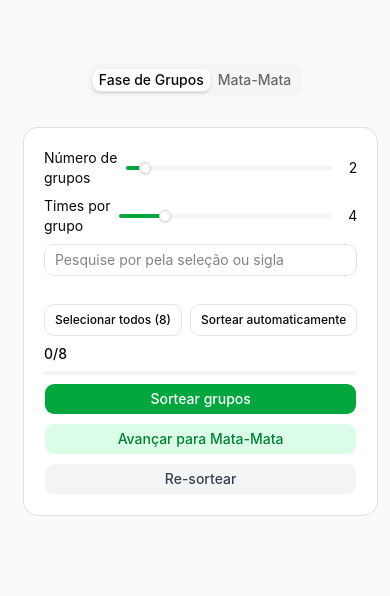
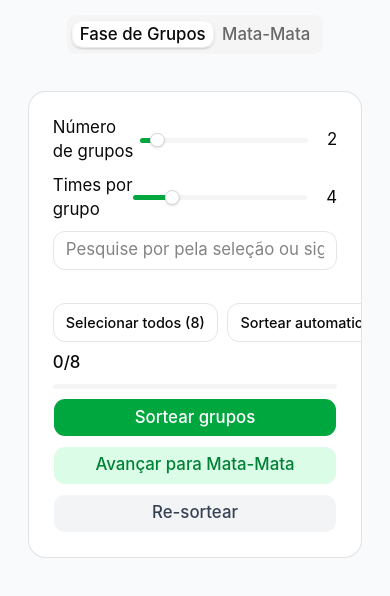
Before and after one commit to JulianQueiroz/world_cup_draw_simulator, a Next.js app: page /home in a window 390 px wide. Shown: the top 596 px of the page. Built offline with nearby package versions, Linux system fonts and the light colour scheme.

Commit message:
style: responsivity and font size

```diff
--- a/src/app/globals.css
+++ b/src/app/globals.css
@@ -128,5 +128,6 @@
   }
   html {
     @apply font-sans;
+    font-size: larger;
   }
 }
--- a/src/app/home/page.tsx
+++ b/src/app/home/page.tsx
@@ -84,7 +84,7 @@ const Home = () => {
               animate={{ opacity: 1, x: 0 }}
               exit={{ opacity: 0, x: -20 }}
               transition={{ duration: 0.2 }}>
-              {tournament ? <TournamentBracket /> : <div>Nenhum mata-mata gerado ainda.</div>}
+              {tournament ? <TournamentBracket /> : <div className='text-center'>Nenhum mata-mata gerado ainda. <br/> Sorteie os grupos!</div>}
             </motion.div>
           )}
         </AnimatePresence>
--- a/src/app/home/style.ts
+++ b/src/app/home/style.ts
@@ -10,7 +10,7 @@ const Main = styled.main`
 
   display: flex;
   justify-content: center;
-  padding: 4rem 1.5rem 2rem;
+  padding: 0.8rem 1.5rem 2rem;
   box-sizing: border-box;
 `;
 const ContentWrapper = styled.div`
@@ -24,7 +24,7 @@ const ContentWrapper = styled.div`
 const GroupsLayout = styled(motion.div)`
   width: 100%;
   display: flex;
-  align-items: flex-start;
+  // align-items: flex-start;
   gap: 1.5rem;
   margin-top: 2em;
 
--- a/src/components/Groups/GroupContainer/index.tsx
+++ b/src/components/Groups/GroupContainer/index.tsx
@@ -14,7 +14,7 @@ export default function GroupContainer({
   });
 
   return (
-    <Card ref={setNodeRef} className="mx-2 w-full max-w-sm pt-0">
+    <Card ref={setNodeRef} className="mx-2 w-75 max-w-sm pt-0">
       <CardHeader className="bg-green-600">
         <CardTitle className='py-1 font-bold text-white'>{group.name}</CardTitle>
       </CardHeader>
--- a/src/components/Menu/index.tsx
+++ b/src/components/Menu/index.tsx
@@ -163,7 +163,7 @@ const Menu = ({ setActiveTab }: Props) => {
   }
 
   return (
-    <Card className="mx-auto flex w-full max-w-sm flex-col gap-2 p-5">
+    <Card className="mx-auto flex w-full max-w-sm flex-col gap-2 p-5 ">
       <SliderComponent
         title="Número de grupos"
         sliderValue={groupsCount}
```
